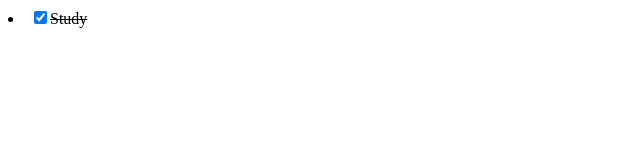
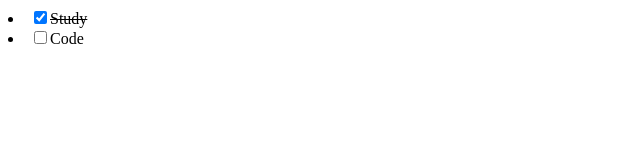
Before and after one commit to Leoprogramming/typescript-react-task-manager-app, a React (Create React App) app in the folder task-manager-react-typescript/: page / in a window 1280 px wide. Shown: the top 160 px of the page, without its empty margins (0-640 px from the left). Built offline with nearby package versions, Linux system fonts and the light colour scheme.

Commit message:
created React.Fragment

```diff
--- a/task-manager-react-typescript/src/App.tsx
+++ b/task-manager-react-typescript/src/App.tsx
@@ -7,7 +7,12 @@ const todos: Array<Todo> = [
 ];
 
 const App: React.FC = () => {
-  return <TodoListItem todo={todos[0]} />;
+  return (
+    <React.Fragment>
+      <TodoListItem todo={todos[0]} />
+      <TodoListItem todo={todos[1]} />
+    </React.Fragment>
+  );
 };
 
 export default App
```
